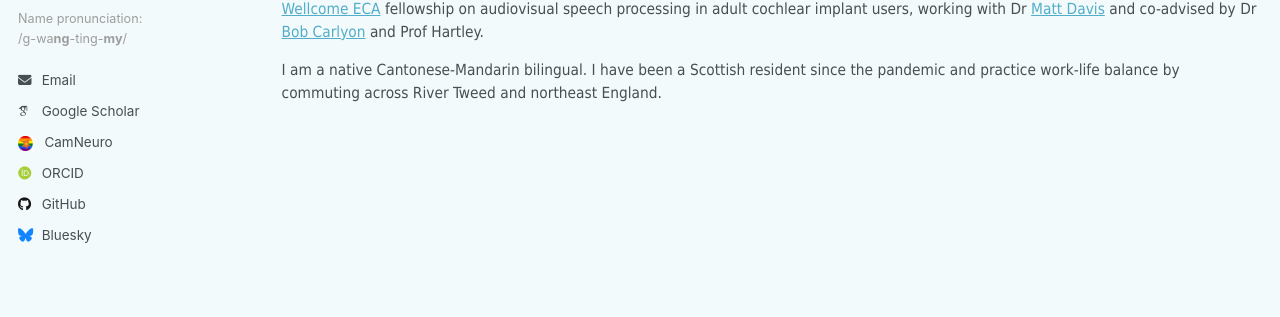
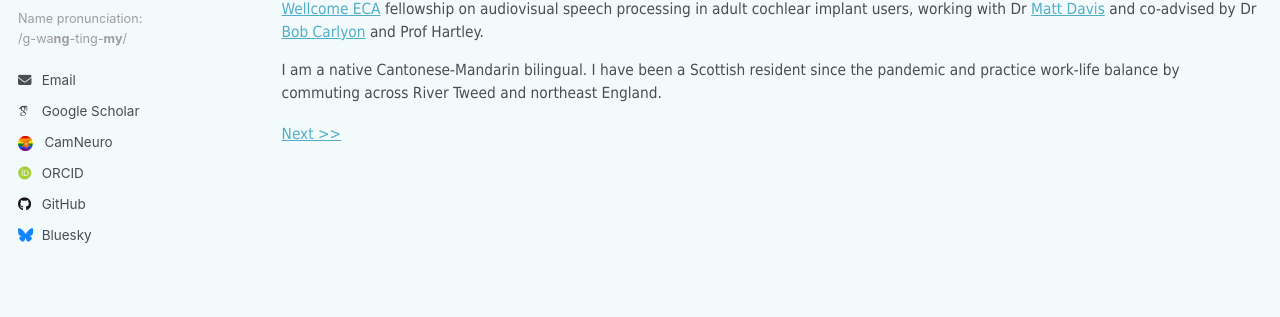
Before and after one commit to guangtingmai/guangtingmai.github.io, a Jekyll site: the page built from _pages/bio.html, in a window 1280 px wide and 1067 px high. Shown: the part 413-730 px from the top of the window. Built offline with Jekyll 4.4.1, drawn with Linux system fonts in a browser that asks for light colours; some web fonts are replaced.

Commit message:
Update bio.html

```diff
--- a/_pages/bio.html
+++ b/_pages/bio.html
@@ -22,3 +22,4 @@ author_profile: true
 <p span style="font-size: 11.5pt;font-family: Tahoma;line-height: 1.5;display: block;margin-bottom: 0.2vh">I am a native Cantonese-Mandarin bilingual. I have been a
   Scottish resident since the pandemic and practice work-life balance by commuting across River Tweed and northeast England.</span>
 </p>
+<p><span style="font-size: 11.5pt;font-family:Tahoma;line-height: 1.5;display: block;"><a href="https://guangtingmai.github.io/cv/">Next >></a></span></p>
```
